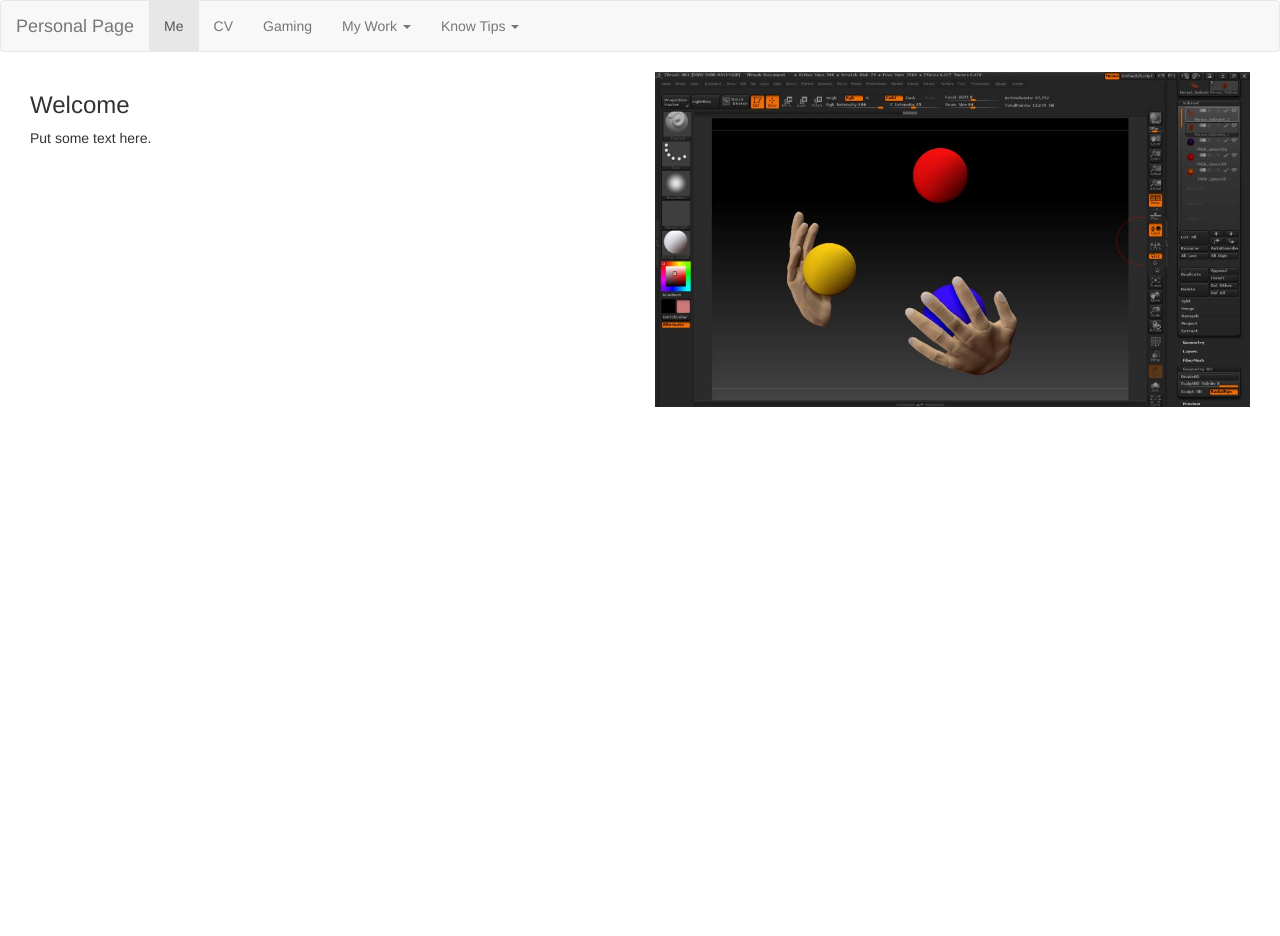
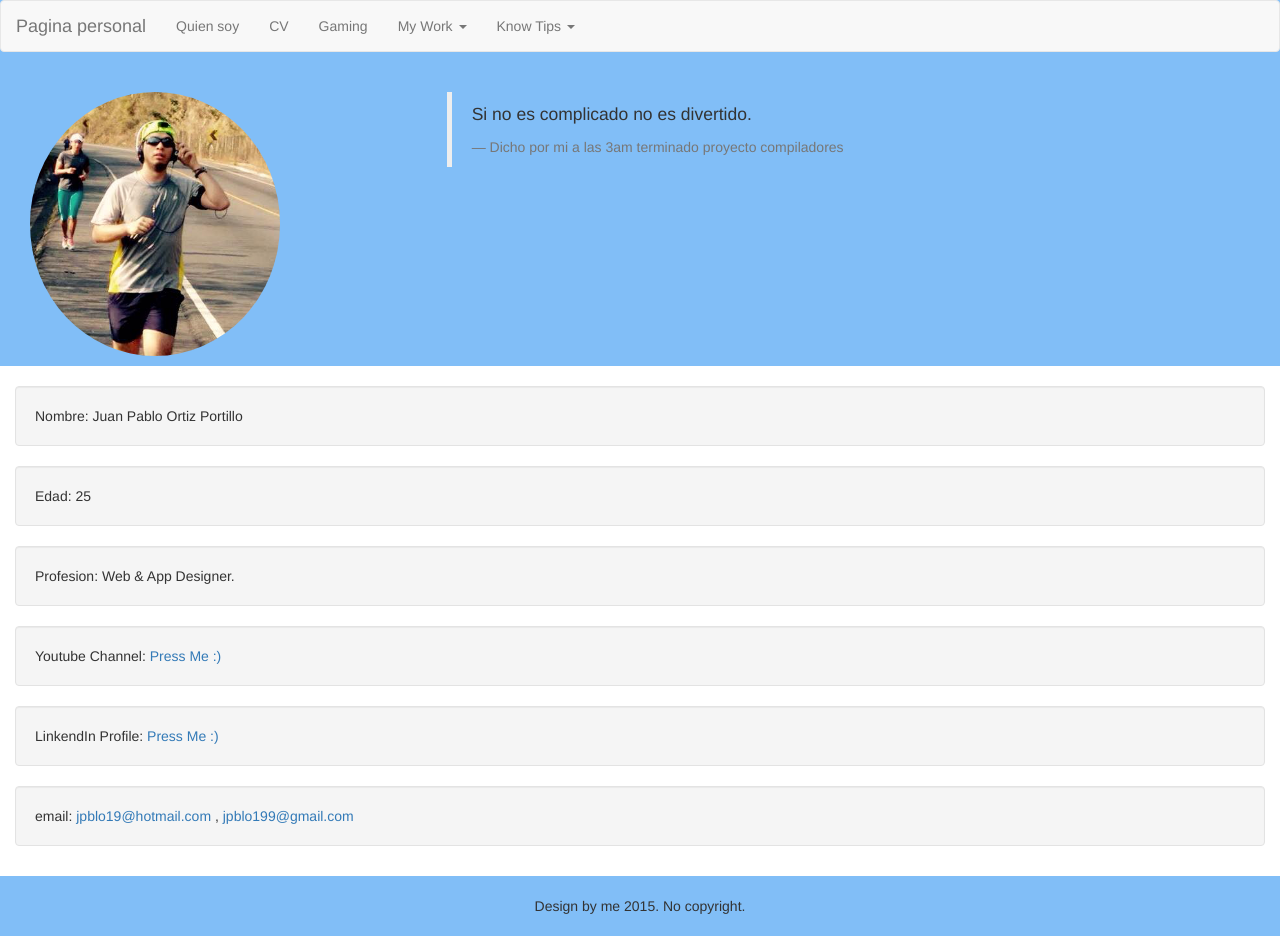
Before and after one commit to carnash-oz/mypage, a Django app: page / in a window 1280 px wide. Before the commit the page ends 407 px from the top, so only its background shows below. Run offline with Django 3.2, Linux system fonts and the light colour scheme; some libraries are stand-ins or nearby versions.

Commit message:
Work on ME style and info page.

```diff
--- a/main/static/css/main.css
+++ b/main/static/css/main.css
@@ -1,3 +1,17 @@
+/* MAIN PAGE */
+
+.back-page{
+	background-color: #81BEF7;
+}
+
+.section-container{
+	padding-top: 20px;
+	padding-bottom: 10px;
+}
+
+#footer{
+	text-align: center;
+}
 /* BOOTSTRAP TIPS STYLES */
 
 
--- a/main/templates/base.html
+++ b/main/templates/base.html
@@ -16,7 +16,7 @@
 	<link rel="stylesheet" type="text/css" href="{% static 'css/main.css' %}">
 </head>
 
-<body>
+<body class="back-page">
 
 	<nav class="navbar navbar-default">
 	  <div class="container-fluid">
@@ -28,13 +28,13 @@
 	        <span class="icon-bar"></span>
 	        <span class="icon-bar"></span>
 	      </button>
-	      <a href="" class="navbar-brand">Personal Page</a>
+	      <a href="" class="navbar-brand">Pagina personal</a>
 	    </div>
 
 	    <!-- Menu -->
 	    <div class="collapse navbar-collapse" id="mainNavBar">
 	      <ul class="nav navbar-nav">
-	        <li class="active"><a href="/">Me</a></li>
+	        <li><a href="/">Quien soy</a></li>
 	        <li><a href="/cv">CV</a></li>
 	        <li><a href="/gaming">Gaming</a></li>
 
@@ -66,6 +66,12 @@
 
 {% endblock %}
 
+<div class="container-fluid section-container" id="footer">
+
+	<p>Design by me 2015. No copyright.</p>
+
+</div>
+
 </body>
 
 </html>
--- a/main/templates/index.html
+++ b/main/templates/index.html
@@ -3,17 +3,28 @@
 
 {% block content %}
 
-<div class="container-fluid">
+<div class="container-fluid section-container">
 
-	<div class='col-sm-6' >
-		<h3>Welcome</h3>
-		<p>Put some text here.</p>
+	<div class='col-sm-4'>
+		<img src="{% static 'img/me.png' %}" class='img-responsive img-circle' width="250" height="200">
 	</div>
 
-	<div class='col-sm-6'>
-		<img src="{% static 'img/portada.jpg' %}" class='img-responsive'>
+	<div class='col-sm-8'>
+		<blockquote>
+			<p>Si no es complicado no es divertido.</p>
+			<footer>Dicho por mi a las 3am terminado proyecto compiladores</footer>
+		</blockquote>
 	</div>
 
 </div>
 
+<div class="container-fluid section-container" style="background: white;">
+	<div class="well">Nombre: Juan Pablo Ortiz Portillo</div>
+	<div class="well">Edad:  25</div>
+	<div class="well">Profesion: Web & App Designer.</div>
+	<div class="well">Youtube Channel: <a href="https://www.youtube.com/channel/UCwtcJ8rFYlI0cjPJvSnjDuQ/videos">Press Me :)</a></div>
+	<div class="well">LinkendIn Profile: <a href="https://www.linkedin.com/pub/juan-ortiz/49/a5/63b">Press Me :)</a></div>
+	<div class="well">email: <a href="jpblo19@hotmail.com">jpblo19@hotmail.com</a> , <a href="jpblo199@gmail.com">jpblo199@gmail.com</a></div>
+</div>
+
 {% endblock %}
```
Also changed, not shown: db.sqlite3, main/static/img/me.png (added).
